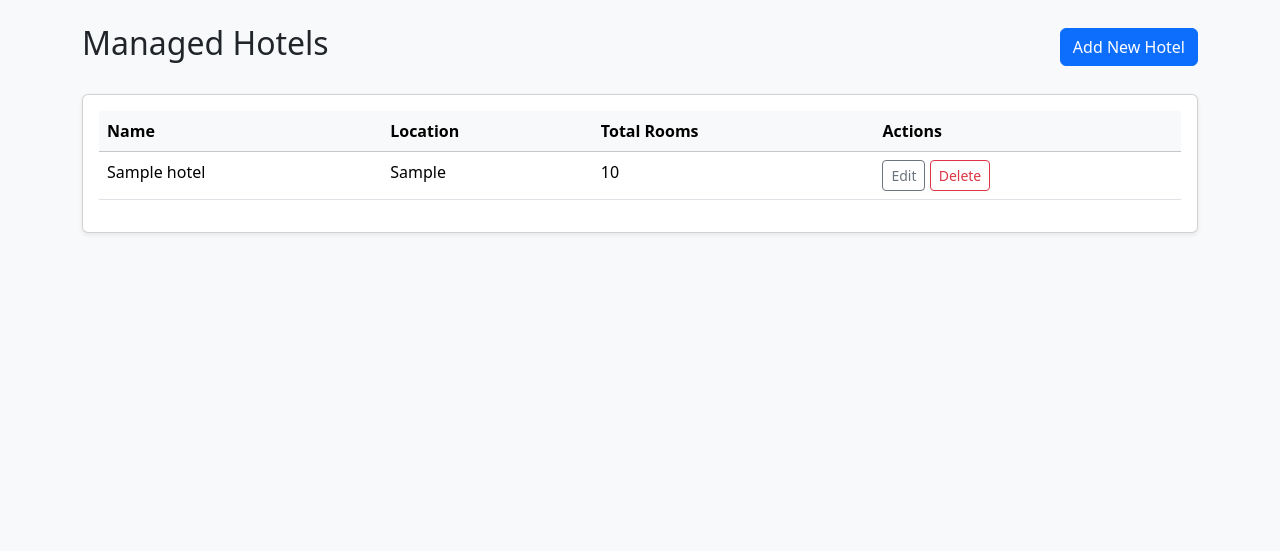
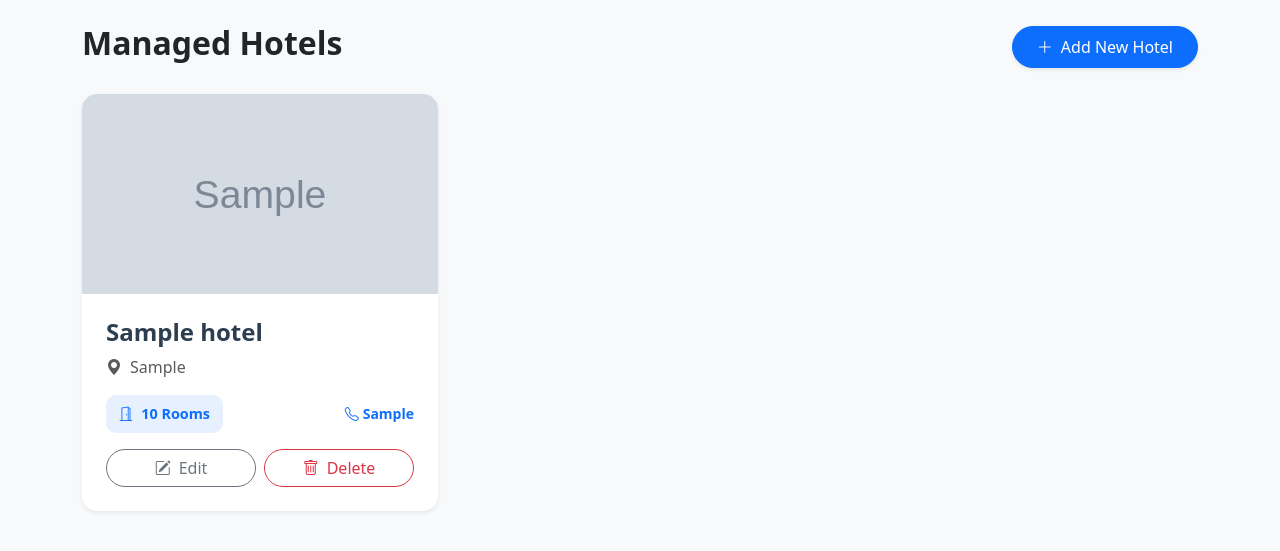
Before and after one commit to AsbinGhimire/iterative-hotel-system, a Django app: page /hotels/ in a window 1280 px wide. Shown: the part 56-607 px from the top of the page. Run offline with Django 5.2, Linux system fonts and the light colour scheme; a user stored in the database is signed in; tables that the repository leaves empty hold one stand-in row (values such as "Sample post"); grey boxes marked "Sample" are stand-in pictures.

Commit message:
feat: add hotel image field 'Pillow' and redesign list with card-based UI

```diff
--- a/hotel/models.py
+++ b/hotel/models.py
@@ -6,9 +6,10 @@ from django.contrib.auth.models import User
 class Hotel(models.Model):
     name = models.CharField(max_length=200)
     location = models.CharField(max_length=200)
-    contact_info = models.TextField()
+    contact_info = models.CharField(max_length=15)
     total_rooms = models.PositiveIntegerField()
     manager = models.ForeignKey(User, on_delete=models.CASCADE, related_name='hotels')
+    image = models.ImageField(upload_to='hotels/', null=True, blank=True)
 
     def __str__(self):
         return self.name
--- a/hotel/templates/hotel/base.html
+++ b/hotel/templates/hotel/base.html
@@ -7,6 +7,8 @@
 
     <!-- Bootstrap CSS -->
     <link href="https://cdn.jsdelivr.net/npm/bootstrap@5.3.2/dist/css/bootstrap.min.css" rel="stylesheet">
+    <!-- Bootstrap Icons -->
+    <link rel="stylesheet" href="https://cdn.jsdelivr.net/npm/bootstrap-icons@1.11.1/font/bootstrap-icons.css">
 </head>
 
 <body class="bg-light">
--- a/hotel/templates/hotel/hotel_form.html
+++ b/hotel/templates/hotel/hotel_form.html
@@ -9,7 +9,7 @@
                 <h4 class="mb-0">{% if object %}Edit Hotel{% else %}Add Hotel{% endif %}</h4>
             </div>
             <div class="card-body">
-                <form method="post">
+                <form method="post" enctype="multipart/form-data">
                     {% csrf_token %}
                     {{ form|crispy }}
                     <div class="mt-4">
--- a/hotel/templates/hotel/hotel_list.html
+++ b/hotel/templates/hotel/hotel_list.html
@@ -1,40 +1,96 @@
 {% extends 'hotel/base.html' %}
 
 {% block content %}
+<style>
+    .hotel-card {
+        transition: transform 0.3s ease, box-shadow 0.3s ease;
+        border: none;
+        border-radius: 15px;
+        overflow: hidden;
+    }
+
+    .hotel-card:hover {
+        transform: translateY(-10px);
+        box-shadow: 0 15px 30px rgba(0, 0, 0, 0.1) !important;
+    }
+
+    .hotel-card .card-img-top {
+        height: 200px;
+        object-fit: cover;
+    }
+
+    .hotel-card .card-body {
+        padding: 1.5rem;
+    }
+
+    .hotel-card .card-title {
+        font-weight: 700;
+        color: #2c3e50;
+    }
+
+    .stat-badge {
+        background: rgba(13, 110, 253, 0.1);
+        color: #0d6efd;
+        padding: 0.5rem 0.8rem;
+        border-radius: 10px;
+        font-size: 0.9rem;
+        font-weight: 600;
+    }
+</style>
+
 <div class="d-flex justify-content-between align-items-center mb-4">
-    <h2>Managed Hotels</h2>
-    <a href="{% url 'hotel_add' %}" class="btn btn-primary">Add New Hotel</a>
+    <h2 class="fw-bold">Managed Hotels</h2>
+    <a href="{% url 'hotel_add' %}" class="btn btn-primary px-4 py-2 rounded-pill shadow-sm">
+        <i class="bi bi-plus-lg me-2"></i>Add New Hotel
+    </a>
 </div>
 
-<div class="card shadow-sm">
-    <div class="card-body">
-        <table class="table table-hover">
-            <thead class="table-light">
-                <tr>
-                    <th>Name</th>
-                    <th>Location</th>
-                    <th>Total Rooms</th>
-                    <th>Actions</th>
-                </tr>
-            </thead>
-            <tbody>
-                {% for hotel in object_list %}
-                <tr>
-                    <td>{{ hotel.name }}</td>
-                    <td>{{ hotel.location }}</td>
-                    <td>{{ hotel.total_rooms }}</td>
-                    <td>
-                        <a href="{% url 'hotel_edit' hotel.pk %}" class="btn btn-sm btn-outline-secondary">Edit</a>
-                        <a href="{% url 'hotel_delete' hotel.pk %}" class="btn btn-sm btn-outline-danger">Delete</a>
-                    </td>
-                </tr>
-                {% empty %}
-                <tr>
-                    <td colspan="4" class="text-center text-muted">No hotels registered yet.</td>
-                </tr>
-                {% endfor %}
-            </tbody>
-        </table>
+<div class="row row-cols-1 row-cols-md-2 row-cols-lg-3 g-4">
+    {% for hotel in object_list %}
+    <div class="col">
+        <div class="card h-100 shadow-sm hotel-card">
+            {% if hotel.image %}
+            <img src="{{ hotel.image.url }}" class="card-img-top" alt="{{ hotel.name }}">
+            {% else %}
+            <div class="card-img-top bg-light d-flex align-items-center justify-content-center border-bottom">
+                <i class="bi bi-building text-muted display-1"></i>
+            </div>
+            {% endif %}
+
+            <div class="card-body d-flex flex-column">
+                <h4 class="card-title mb-2">{{ hotel.name }}</h4>
+                <p class="text-muted mb-3"><i class="bi bi-geo-alt-fill me-2"></i>{{ hotel.location }}</p>
+
+                <div class="mt-auto">
+                    <div class="d-flex justify-content-between align-items-center mb-3">
+                        <span class="stat-badge">
+                            <i class="bi bi-door-open me-2"></i>{{ hotel.total_rooms }} Rooms
+                        </span>
+                        <span class="text-primary fw-bold small">
+                            <i class="bi bi-telephone me-1"></i>{{ hotel.contact_info }}
+                        </span>
+                    </div>
+
+                    <div class="d-flex gap-2">
+                        <a href="{% url 'hotel_edit' hotel.pk %}" class="btn btn-outline-secondary w-100 rounded-pill">
+                            <i class="bi bi-pencil-square me-2"></i>Edit
+                        </a>
+                        <a href="{% url 'hotel_delete' hotel.pk %}" class="btn btn-outline-danger w-100 rounded-pill">
+                            <i class="bi bi-trash me-2"></i>Delete
+                        </a>
+                    </div>
+                </div>
+            </div>
+        </div>
     </div>
+    {% empty %}
+    <div class="col-12 text-center py-5">
+        <div class="card border-0 bg-light py-5">
+            <i class="bi bi-buildings text-muted display-1 mb-3"></i>
+            <h3 class="text-muted">No hotels registered yet.</h3>
+            <p class="text-muted small">Start by adding your first hotel property.</p>
+        </div>
+    </div>
+    {% endfor %}
 </div>
 {% endblock %}
--- a/hotel/views.py
+++ b/hotel/views.py
@@ -20,7 +20,7 @@ class HotelListView(LoginRequiredMixin, ListView):
 
 class HotelCreateView(LoginRequiredMixin, CreateView):
     model = Hotel
-    fields = ['name', 'location', 'contact_info', 'total_rooms']
+    fields = ['name', 'location', 'contact_info', 'total_rooms', 'image']
     success_url = reverse_lazy('hotel_list')
     template_name = 'hotel/hotel_form.html'
 
@@ -30,7 +30,7 @@ class HotelCreateView(LoginRequiredMixin, CreateView):
 
 class HotelUpdateView(LoginRequiredMixin, UpdateView):
     model = Hotel
-    fields = ['name', 'location', 'contact_info', 'total_rooms']
+    fields = ['name', 'location', 'contact_info', 'total_rooms', 'image']
     success_url = reverse_lazy('hotel_list')
     template_name = 'hotel/hotel_form.html'
 
--- a/hotel_management/settings.py
+++ b/hotel_management/settings.py
@@ -110,6 +110,9 @@ USE_TZ = True
 
 STATIC_URL = 'static/'
 
+MEDIA_URL = '/media/'
+MEDIA_ROOT = BASE_DIR / 'media'
+
 # Default primary key field type
 # https://docs.djangoproject.com/en/5.2/ref/settings/#default-auto-field
 
--- a/hotel_management/urls.py
+++ b/hotel_management/urls.py
@@ -16,9 +16,14 @@ Including another URLconf
 """
 from django.contrib import admin
 from django.urls import path, include
+from django.conf import settings
+from django.conf.urls.static import static
 
 urlpatterns = [
     path('admin/', admin.site.urls),
     path('accounts/', include('django.contrib.auth.urls')),
     path('', include('hotel.urls')),
 ]
+
+if settings.DEBUG:
+    urlpatterns += static(settings.MEDIA_URL, document_root=settings.MEDIA_ROOT)
```
Also changed, not shown: hotel/migrations/0005_hotel_image_alter_booking_hotel_alter_room_hotel.py (added), hotel/migrations/0006_alter_hotel_contact_info.py (added), media/hotels/WhatsApp_Image_2025-11-13_at_17.01.32_de8cf8cd.jpg (added), media/hotels/craiyon_220015_Prawn_noir.png (added), media/hotels/download.jpg (added), media/hotels/pexels-chudin-alexey-14896890.jpg (added), 1 other file.
